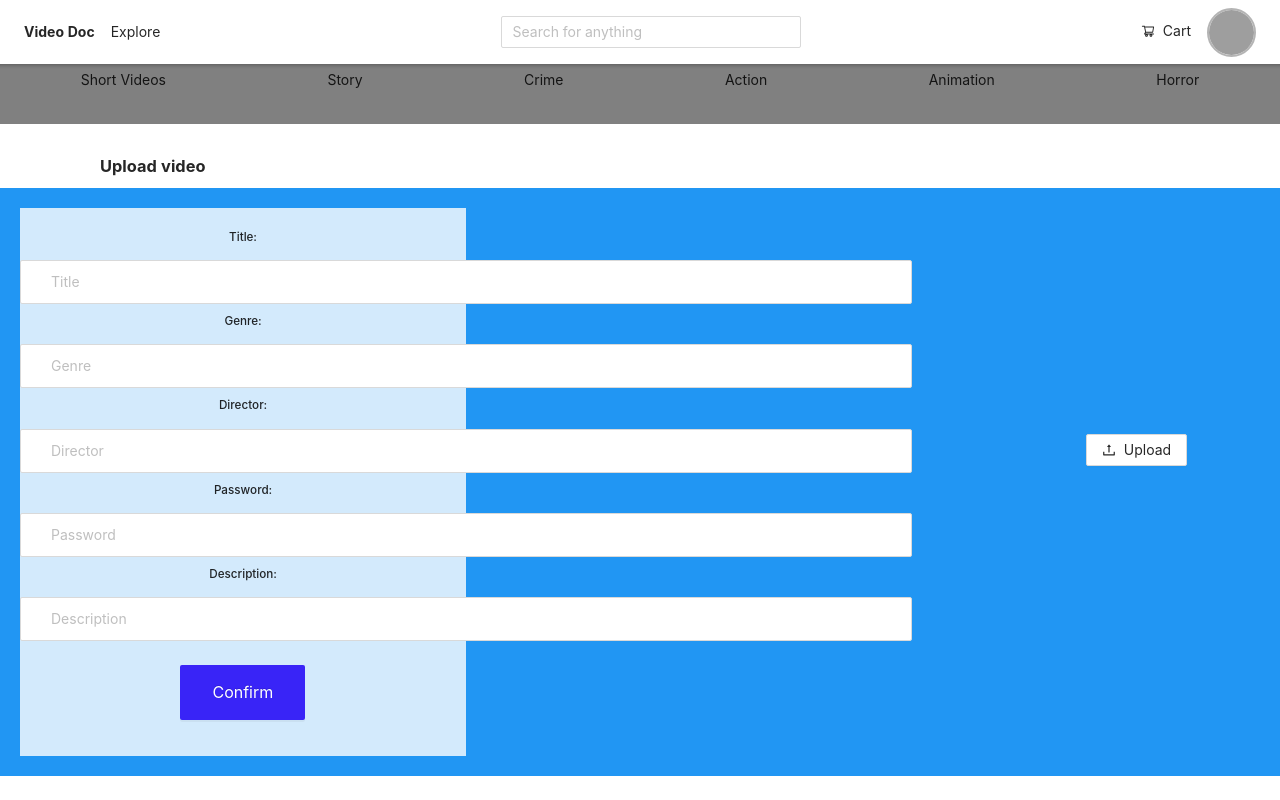
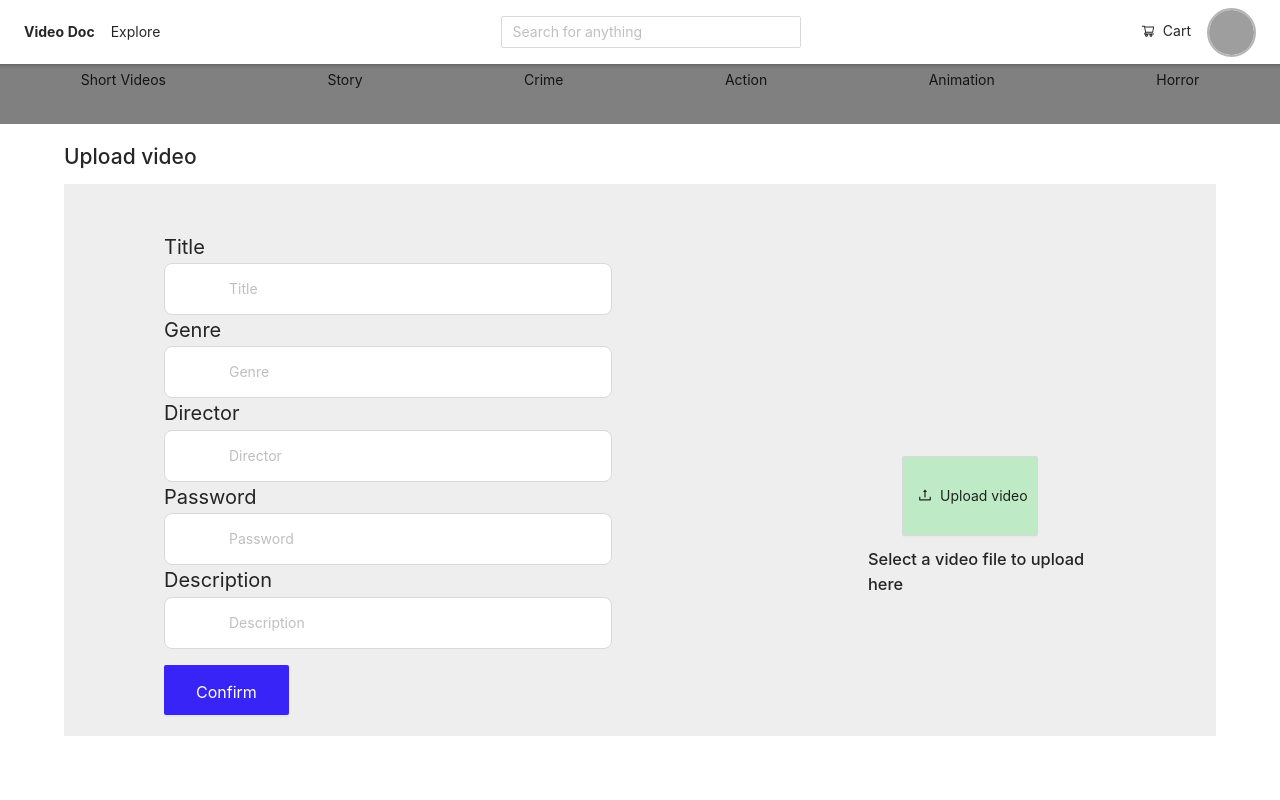
Before and after one commit to JeevanReddyChadarla/personalpages, a React (Create React App) app: page / in a window 1280 px wide. Built offline with nearby package versions, Linux system fonts and the light colour scheme; grey boxes are pictures that could not be loaded.

Commit message:
feedpage

```diff
--- a/src/Components/FeedsPage/FeedsPage.js
+++ b/src/Components/FeedsPage/FeedsPage.js
@@ -1,13 +1,12 @@
 import React from 'react'
 import Feeder from '../../organisms/Feeder/Feeder'
-import style from './FeedsPage.module.scss';
-
+import style from './FeedsPage.module.scss'
 const FeedsPage = () => {
     const inpt = ['Title','Genre','Director','Password','Description']
 
     return(
-        <div>
-            <h3 className={style['h3class']} data-test="">Upload video</h3>
+        <div className={style['feed-page']}>
+            <h2 data-test="">Upload video</h2>
             <Feeder inputData={inpt}/>
         </div>
     )
--- a/src/Components/FeedsPage/FeedsPage.module.scss
+++ b/src/Components/FeedsPage/FeedsPage.module.scss
@@ -1,8 +1,6 @@
-.h3class{
-    padding-left:100px ;
-    padding-top: 30px;
-    padding-bottom: 0px;
-    display: inline-block;
-    cursor: pointer;
-    font-weight: bold;
+.feed-page{
+    padding-left: 64px;
+    padding-top: 16px;
+    padding-bottom: 32px;
+    padding-right: 64px;
 }
--- a/src/atoms/InputCustom/InputCustom.js
+++ b/src/atoms/InputCustom/InputCustom.js
@@ -1,19 +1,18 @@
 import React from 'react';
 import { Input } from 'antd';
+import style from './InputCustom.module.scss';
 
 const InputCustom = ({data}) => {
     return (
-        <div className='colors-4-hex'>
-        <h3>{data}:</h3>
-        <Input
-          id={data}
-          type="text"
-          label={data}
-          name={data}
-          placeholder= {data}
-      />
-
-
+        <div className={style['color-4-hex']}>
+            <label className={style['label']} for={data}>{data}</label>
+                <Input className={style['input']}
+                    id={data}
+                    type="text"
+                    label={data}
+                    name={data}
+                    placeholder= {data}
+                ></Input>
         </div>
     );
 };
--- a/src/atoms/InputCustom/InputCustom.module.scss
+++ b/src/atoms/InputCustom/InputCustom.module.scss
@@ -1,20 +1,59 @@
-body {font-family: Arial, Helvetica, sans-serif;}
-* {box-sizing: border-box;}
+// body {font-family: Arial, Helvetica, sans-serif;}
+// * {box-sizing: border-box;}
 
-input[type=text], select, textarea {
-  width: 100%;
-  padding: 12px;
-  border: 1px solid #ccc;
-  border-radius: 4px;
-  box-sizing: border-box;
-  margin-top: 6px;
-  margin-bottom: 16px;
-  resize: vertical;
-}
+// input[type=text], select, textarea {
+//   width: 100%;
+//   padding: 12px;
+//   border: 1px solid #ccc;
+//   border-radius: 4px;
+//   box-sizing: border-box;
+//   margin-top: 6px;
+//   margin-bottom: 16px;
+//   resize: vertical;
+// }
 
 
-.container {
-  border-radius: 5px;
-  background-color: #f2f2f2;
-  padding: 20px;
+// .container {
+//   border-radius: 5px;
+//   background-color: #f2f2f2;
+//   padding: 20px;
+// }
+// .color-4-hex{
+//   max-width: 500px;
+//   height: 88px;
+//   padding : 16px;
+//   margin-top: 10px;
+
+// }
+// .label{
+//   font-size: 20px;
+// }
+// .input{
+
+//   height: 50px;
+//   padding-bottom: 0px;
+//   border-radius: 8px;
+// }
+
+.myForm {
+  display: grid;
+  grid-template-columns: auto 1fr 1fr;
+  grid-auto-flow: row dense;
+  grid-gap: .8em;
+  background: #eee;
+  padding: 1.2em;
+
 }
+.label {
+  grid-column: 1;
+  grid-row: auto;
+  font-size: 20px;
+}
+.input {
+  grid-column: 2;
+  grid-row: auto;
+  padding: 1em;
+  padding-left: 64px;
+  border-radius: 8px;
+
+}
--- a/src/atoms/UploadCustom/UploadCustom.js
+++ b/src/atoms/UploadCustom/UploadCustom.js
@@ -7,7 +7,7 @@ const UploadCustom = ({text}) => {
     return (
         <div className={style['upload-feeder']}>
            <Upload>
-            <Button icon={<UploadOutlined />}>{text}</Button>
+            <Button className={style['Button']} icon={<UploadOutlined />}>{text}</Button>
             </Upload>
         </div>
     );
--- a/src/atoms/UploadCustom/UploadCustom.module.scss
+++ b/src/atoms/UploadCustom/UploadCustom.module.scss
@@ -1,9 +1,12 @@
 .upload-feeder{
     display: block;
-  margin: 200px 0px 0px 600px;
-  border: none;
-  font-size: 50px;
+  margin: 4px 16px 4px 34px;
+  font-size: 100px;
   cursor: pointer;
-  border: none;
   color: white;
 }
+.Button{
+  width: 136px;
+  height: 80px;
+  background-color: rgb(190, 235, 198);
+}
--- a/src/organisms/Feeder/Feeder.js
+++ b/src/organisms/Feeder/Feeder.js
@@ -8,8 +8,7 @@ const Feeder = ({ inputData }) => {
     return (
 
         //<div className={style['o-feeder']}>
-          <div className={style['grid-container']}>
-          <div className={style['item1']}>
+          <div className={style['myForm']}>
             <section>
             {
                 inputData.map(
@@ -19,10 +18,10 @@ const Feeder = ({ inputData }) => {
                     </div>
                 )}
                 <Button className={style['button']} type="primary">Confirm</Button>
-            </section>
-            </div>
-            <section>
-             <UploadCustom  text='Upload' />
+             </section>
+             <section className={style['middle']}>
+             <UploadCustom className={style['upload']}  text='Upload video'/>
+             <h3>Select a video file to upload here</h3>
             </section>
         </div>
     );
--- a/src/organisms/Feeder/Feeder.module.scss
+++ b/src/organisms/Feeder/Feeder.module.scss
@@ -1,23 +1,23 @@
-input[type=text] {
-  width: 200%;
-    padding: 10px 30px;
-    margin: 8px 0px;
-    box-sizing: border-box;
-    -webkit-transition: 0.5s;
-    transition: 0.5s;
-    outline: darkblue;
-  }
+// input[type=text] {
+//   width: 200%;
+//     padding: 10px 30px;
+//     margin: 8px 0px;
+//     box-sizing: border-box;
+//     -webkit-transition: 0.5s;
+//     transition: 0.5s;
+//     outline: darkblue;
+//   }
 
 
-  .o-feeder{
-    width : 88%;
-    padding: 20px 100px 20px 100px;
-    margin: 0 80px 0 80px;
-    border-radius: 5px;
-    background-color: rgb(218, 218, 248);
-    display: flex;
+//   .o-feeder{
+//     width : 88%;
+//     padding: 20px 100px 20px 100px;
+//     margin: 0 80px 0 80px;
+//     border-radius: 5px;
+//     background-color: rgb(218, 218, 248);
+//     display: flex;
 
-  }
+//   }
 .button{
   background-color: #3924f7;
   border: none;
@@ -28,25 +28,28 @@ input[type=text] {
   margin: 16px 0px;
   cursor: pointer;
   height: 10%
+
 }
 
-.grid-container {
+.myForm {
   display: grid;
-  grid-template-columns: auto auto auto;
-  grid-gap: 10px;
-  background-color: #2196F3;
-  padding: 10px;
+  grid-template-columns: 1fr 1fr;
+  grid-auto-flow: row dense;
+  grid-gap: 4em;
+  background: #eee;
+  padding-left: 100px;
+  padding-right: 100px;
+  padding-top: 48px;
+
 }
-
-.grid-container > div {
-  background-color: rgba(255, 255, 255, 0.8);
-  text-align: center;
-  padding: 20px 0;
-  font-size: 10px;
-  margin : 10px
+.upload{
+  grid-column: 3;
+  grid-row: span 3;
 }
-
-.item1 {
-  grid-column-start: 1;
-  grid-column-end: 3;
+.rule{
+  background:black;
 }
+.middle{
+  padding-left: 200px;
+  padding-top: 150px;
+}
```
